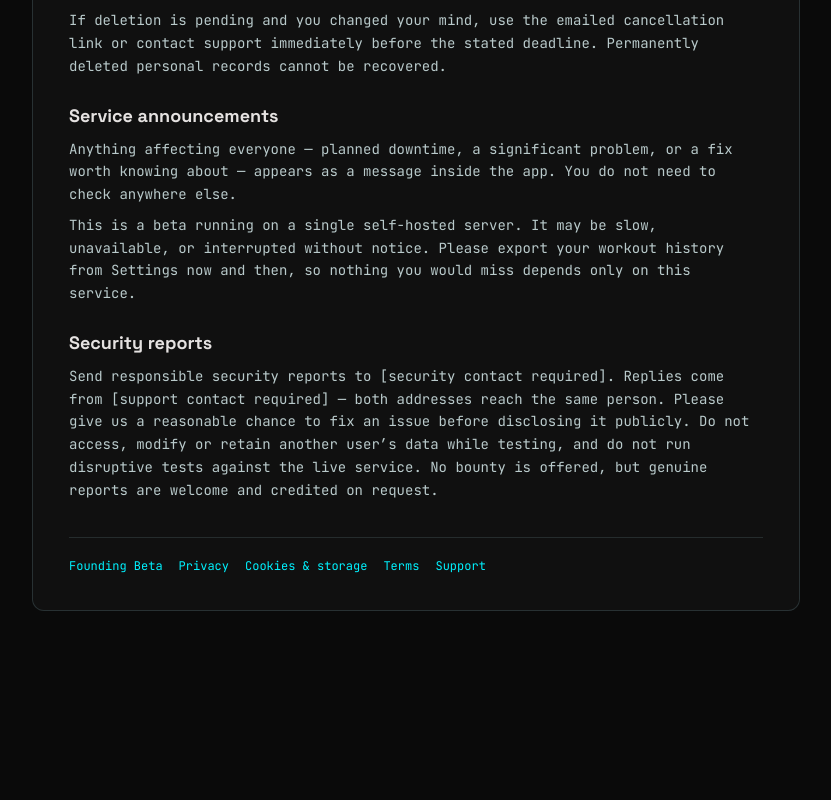
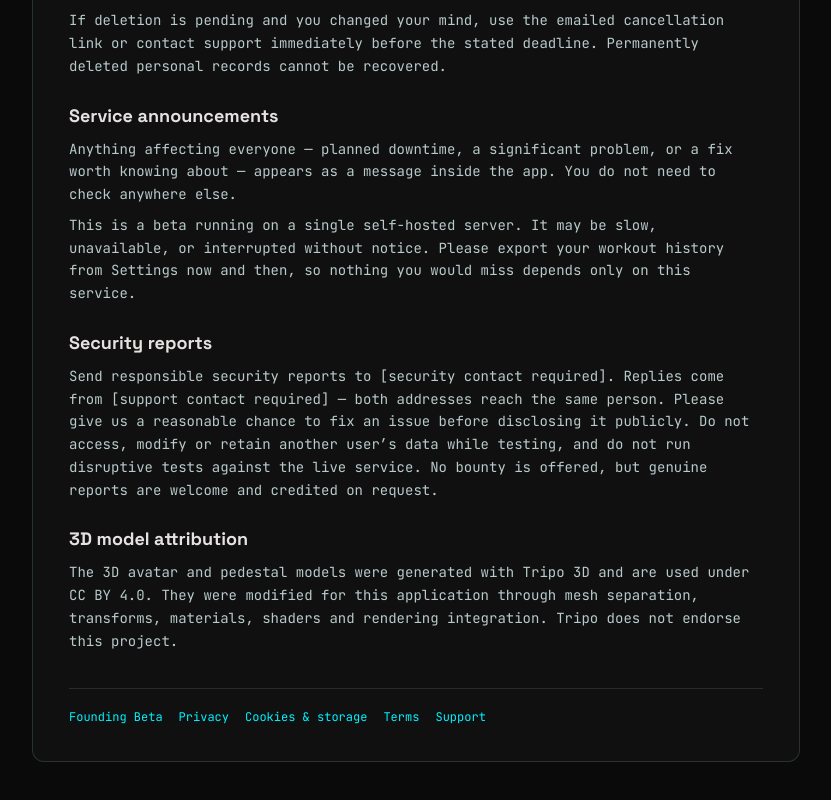
Before and after one commit to haagjjan/gym-track, a Next.js app in the folder apps/web/: page /support in a window 1280 px wide. Shown: the part 422-1222 px from the top of the page, without its empty margins (224-1055 px from the left). Before the commit the page ends 1073 px from the top, so only its background shows below. Built offline with nearby package versions, Linux system fonts and the light colour scheme.

Commit message:
adj: noted License and Tripo as FBX creation tool used

```diff
--- a/apps/web/src/app/support/page.tsx
+++ b/apps/web/src/app/support/page.tsx
@@ -14,5 +14,6 @@ export default function SupportPage(): ReactNode {
     <Section title="Account deletion recovery"><p>If deletion is pending and you changed your mind, use the emailed cancellation link or contact support immediately before the stated deadline. Permanently deleted personal records cannot be recovered.</p></Section>
     <Section title="Service announcements"><p>Anything affecting everyone — planned downtime, a significant problem, or a fix worth knowing about — appears as a message inside the app. You do not need to check anywhere else.</p><p>This is a beta running on a single self-hosted server. It may be slow, unavailable, or interrupted without notice. Please export your workout history from Settings now and then, so nothing you would miss depends only on this service.</p></Section>
     <Section title="Security reports"><p>Send responsible security reports to {contact.securityEmail}. Replies come from {contact.supportEmail} — both addresses reach the same person. Please give us a reasonable chance to fix an issue before disclosing it publicly. Do not access, modify or retain another user’s data while testing, and do not run disruptive tests against the live service. No bounty is offered, but genuine reports are welcome and credited on request.</p></Section>
+    <Section title="3D model attribution"><p>The 3D avatar and pedestal models were generated with <a href="https://www.tripo3d.ai/" rel="noreferrer" target="_blank">Tripo 3D</a> and are used under <a href="https://creativecommons.org/licenses/by/4.0/" rel="noreferrer" target="_blank">CC BY 4.0</a>. They were modified for this application through mesh separation, transforms, materials, shaders and rendering integration. Tripo does not endorse this project.</p></Section>
   </LegalPage>;
 }
```
Also changed, not shown: 9 other files (tests, documents, lock files or other folders).
